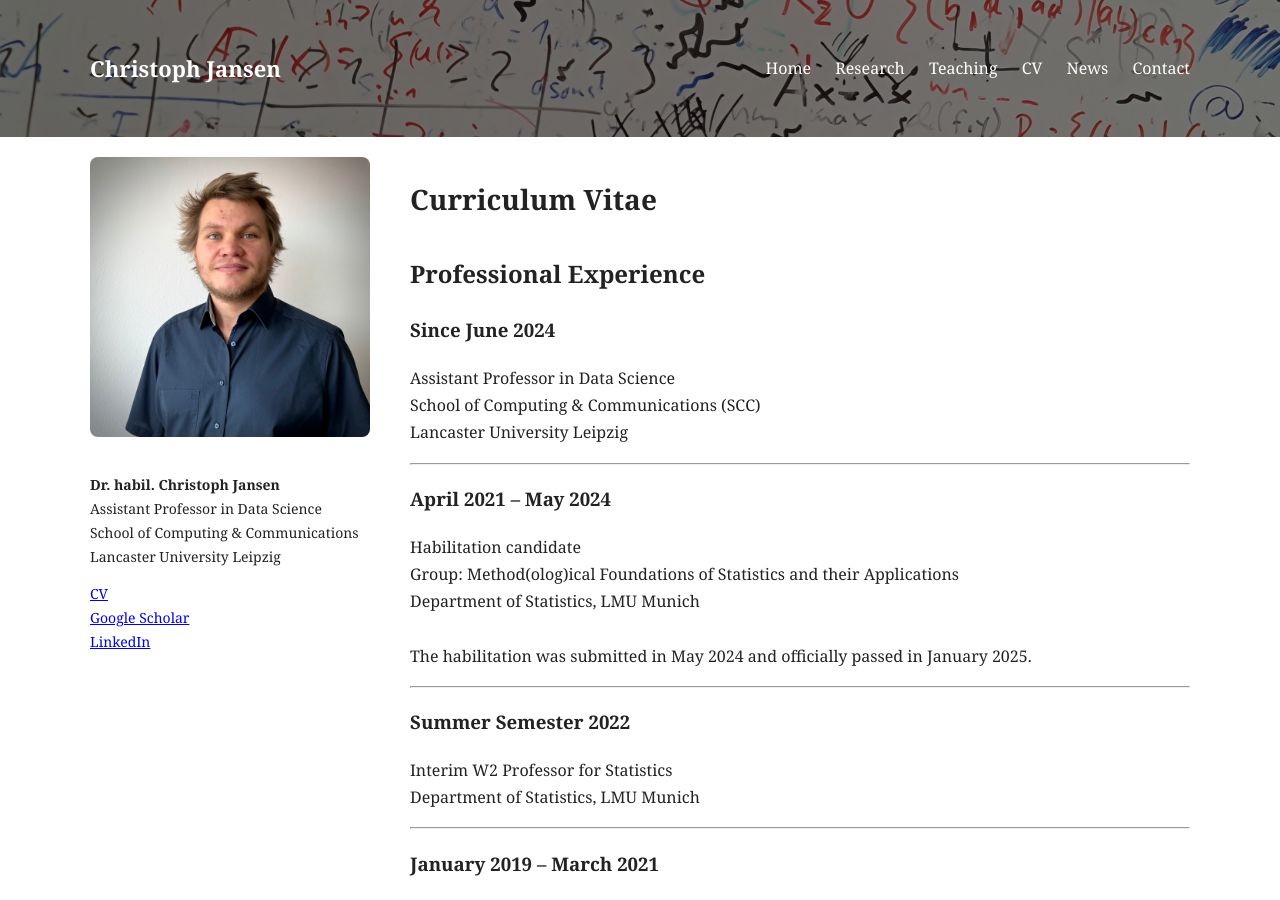
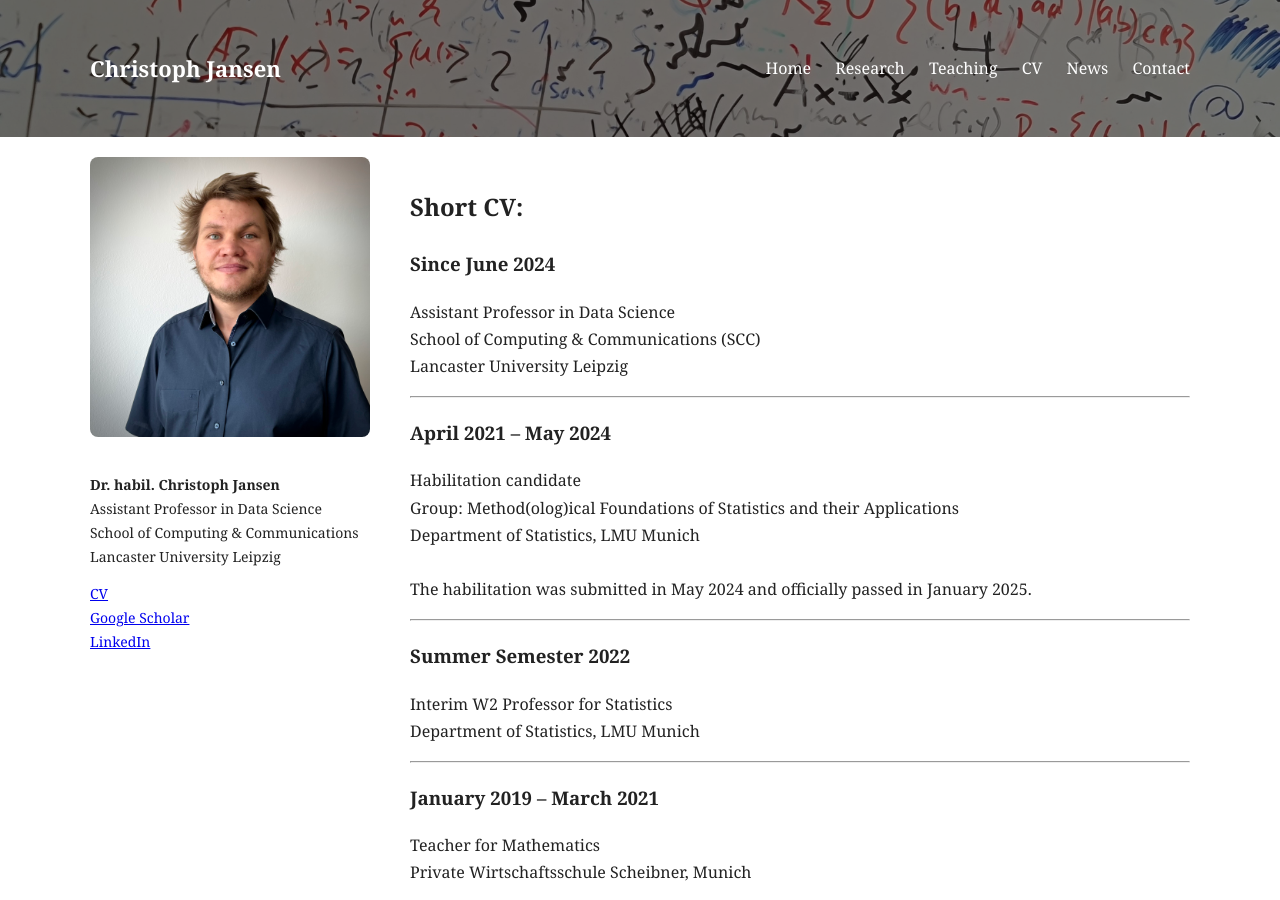
Before and after one commit to jansenc/jansenc.github.io, a Jekyll site: the page built from cv/index.md, in a window 1280 px wide and 900 px high. Built offline with Jekyll 4.4.1, drawn with Linux system fonts in a browser that asks for light colours.

Commit message:
Update index.md

```diff
--- a/cv/index.md
+++ b/cv/index.md
@@ -4,9 +4,7 @@ title: CV
 permalink: /cv/
 ---
 
-<h1>Curriculum Vitae</h1>
-
-<h2>Professional Experience</h2>
+<h2>Short CV:</h2>
 
 <div class="cv-entry">
   <h3>Since June 2024</h3>
```
